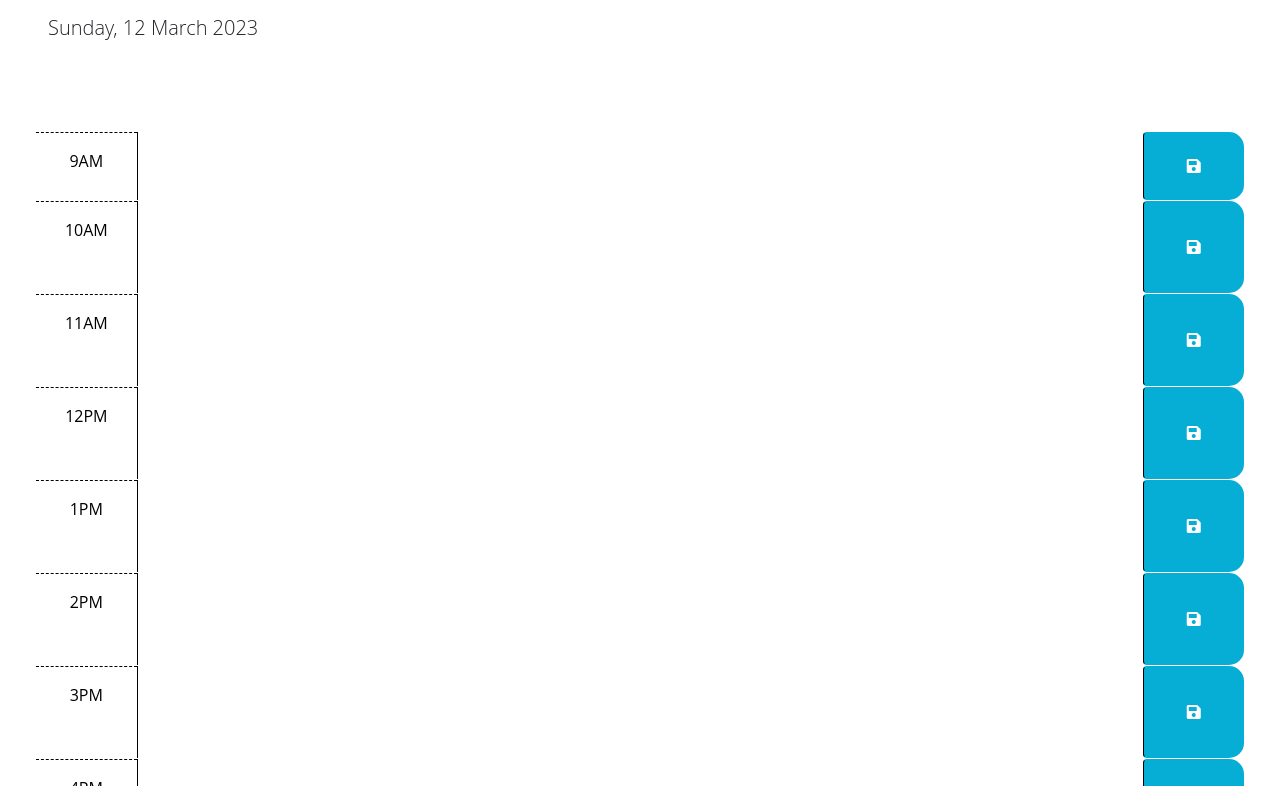
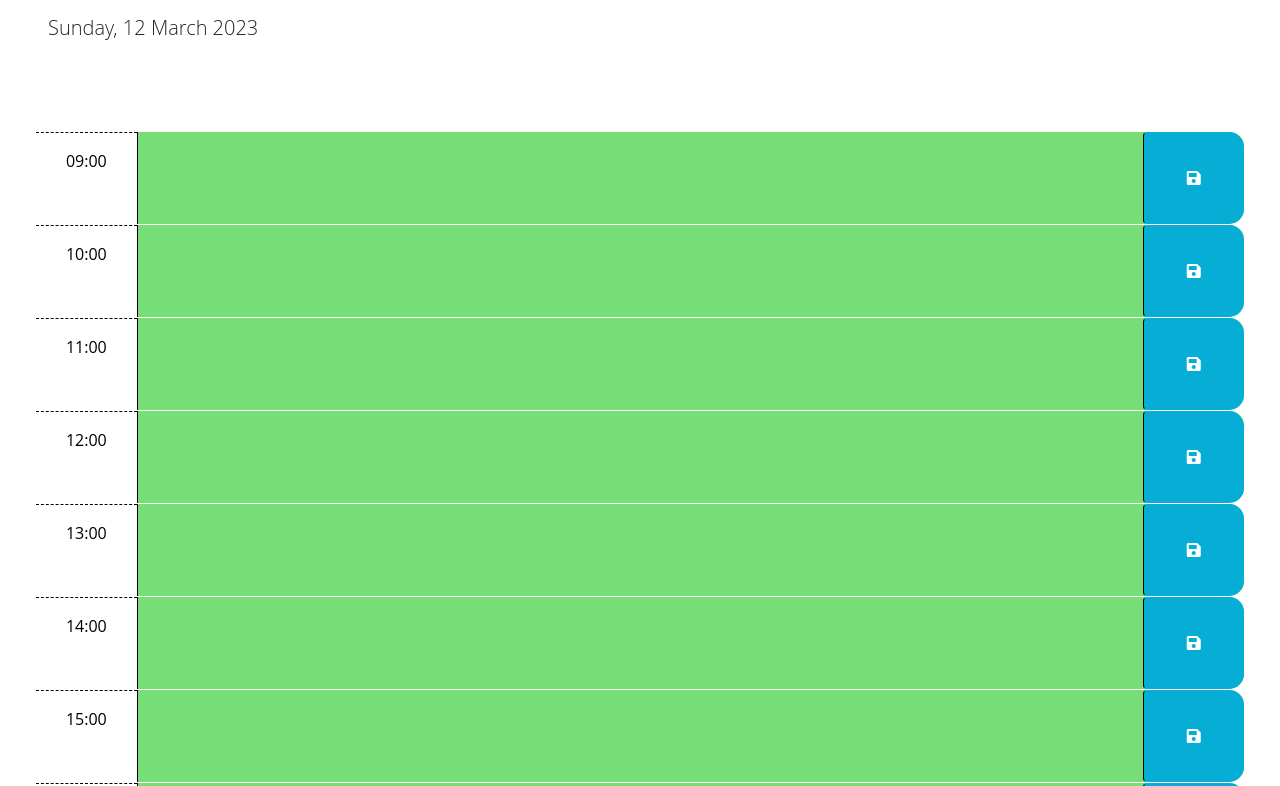
Before and after one commit to ssnakeoil/on-the-clock-planner, a plain HTML site: page Develop/index.html in a window 1280 px wide. Shown: the part 166-952 px from the top of the page. Drawn offline with nearby package versions, Linux system fonts and the light colour scheme.

Commit message:
get input data from local storage for each waking hour

```diff
--- a/Develop/index.html
+++ b/Develop/index.html
@@ -43,8 +43,8 @@
 
       <!-- Example of a past time block. The "past" class adds a gray background color. -->
       <div id="hour-9" class="row time-block">
-        <div class="col-2 col-md-1 hour text-center py-3">9AM</div>
-        <textarea class="col-8 col-md-10 description" rows="2"> </textarea>
+        <div class="col-2 col-md-1 hour text-center py-3">09:00</div>
+        <textarea class="col-8 col-md-10 description" rows="3"> </textarea>
         <button class="btn saveBtn col-2 col-md-1" aria-label="save">
           <i class="fas fa-save" aria-hidden="true"></i>
         </button>
@@ -52,7 +52,7 @@
 
       <!-- Example of a present time block. The "present" class adds a red background color. -->
       <div id="hour-10" class="row time-block">
-        <div class="col-2 col-md-1 hour text-center py-3">10AM</div>
+        <div class="col-2 col-md-1 hour text-center py-3">10:00</div>
         <textarea class="col-8 col-md-10 description" rows="3"> </textarea>
         <button class="btn saveBtn col-2 col-md-1" aria-label="save">
           <i class="fas fa-save" aria-hidden="true"></i>
@@ -61,7 +61,7 @@
 
       <!-- Example of a future time block. The "future" class adds a green background color. -->
       <div id="hour-11" class="row time-block">
-        <div class="col-2 col-md-1 hour text-center py-3">11AM</div>
+        <div class="col-2 col-md-1 hour text-center py-3">11:00</div>
         <textarea class="col-8 col-md-10 description" rows="3"> </textarea>
         <button class="btn saveBtn col-2 col-md-1" aria-label="save">
           <i class="fas fa-save" aria-hidden="true"></i>
@@ -69,7 +69,7 @@
       </div>
 
       <div id="hour-12" class="row time-block">
-        <div class="col-2 col-md-1 hour text-center py-3">12PM</div>
+        <div class="col-2 col-md-1 hour text-center py-3">12:00</div>
         <textarea class="col-8 col-md-10 description" rows="3"> </textarea>
         <button class="btn saveBtn col-2 col-md-1" aria-label="save">
           <i class="fas fa-save" aria-hidden="true"></i>
@@ -77,7 +77,7 @@
       </div>
 
       <div id="hour-13" class="row time-block">
-        <div class="col-2 col-md-1 hour text-center py-3">1PM</div>
+        <div class="col-2 col-md-1 hour text-center py-3">13:00</div>
         <textarea class="col-8 col-md-10 description" rows="3"> </textarea>
         <button class="btn saveBtn col-2 col-md-1" aria-label="save">
           <i class="fas fa-save" aria-hidden="true"></i>
@@ -85,7 +85,7 @@
       </div>
 
       <div id="hour-14" class="row time-block">
-        <div class="col-2 col-md-1 hour text-center py-3">2PM</div>
+        <div class="col-2 col-md-1 hour text-center py-3">14:00</div>
         <textarea class="col-8 col-md-10 description" rows="3"> </textarea>
         <button class="btn saveBtn col-2 col-md-1" aria-label="save">
           <i class="fas fa-save" aria-hidden="true"></i>
@@ -93,7 +93,7 @@
       </div>
 
       <div id="hour-15" class="row time-block">
-        <div class="col-2 col-md-1 hour text-center py-3">3PM</div>
+        <div class="col-2 col-md-1 hour text-center py-3">15:00</div>
         <textarea class="col-8 col-md-10 description" rows="3"> </textarea>
         <button class="btn saveBtn col-2 col-md-1" aria-label="save">
           <i class="fas fa-save" aria-hidden="true"></i>
@@ -101,7 +101,7 @@
       </div>
 
       <div id="hour-16" class="row time-block">
-        <div class="col-2 col-md-1 hour text-center py-3">4PM</div>
+        <div class="col-2 col-md-1 hour text-center py-3">16:00</div>
         <textarea class="col-8 col-md-10 description" rows="3"> </textarea>
         <button class="btn saveBtn col-2 col-md-1" aria-label="save">
           <i class="fas fa-save" aria-hidden="true"></i>
@@ -109,7 +109,7 @@
       </div>
 
       <div id="hour-17" class="row time-block">
-        <div class="col-2 col-md-1 hour text-center py-3">5PM</div>
+        <div class="col-2 col-md-1 hour text-center py-3">17:00</div>
         <textarea class="col-8 col-md-10 description" rows="3"> </textarea>
         <button class="btn saveBtn col-2 col-md-1" aria-label="save">
           <i class="fas fa-save" aria-hidden="true"></i>
--- a/Develop/script.js
+++ b/Develop/script.js
@@ -2,8 +2,6 @@
 // the code isn't run until the browser has finished rendering all the elements
 // in the html.
 $(function () {
-  //display current day
-  $("#currentDay").text(dayjs().format("dddd, DD MMMM YYYY"));
 
   // TODO: Add a listener for click events on the save button. This code should
   // use the id in the containing time-block as a key to save the user input in
@@ -12,7 +10,6 @@ $(function () {
   // time-block containing the button that was clicked? How might the id be
   // useful when saving the description in local storage?
   //
-
   $(".saveBtn").on("click", function () {
     var text = $(this).siblings(".description").val();
     var time = $(this).parent().attr("id");
@@ -29,7 +26,7 @@ $(function () {
     $(".time-block").each(function () {
       var blockHour = parseInt($(this).attr("id").split("-")[1]); //split the id and get the second part of the array
       if (blockHour < currentHour) {//block hour is less than current hour
-        $(this).addClass("past");
+        $(this).addClass("past"); //add past class to "time-block" class objects
       } else if (blockHour === currentHour) {
         $(this).removeClass("past");
         $(this).addClass("present");
@@ -44,5 +41,18 @@ $(function () {
   // the values of the corresponding textarea elements. HINT: How can the id
   // attribute of each time-block be used to do this?
   //
+  $("#hour-9 .description").val(localStorage.getItem("hour-9"));
+  $("#hour-10 .description").val(localStorage.getItem("hour-10"));
+  $("#hour-11 .description").val(localStorage.getItem("hour-11"));
+  $("#hour-12 .description").val(localStorage.getItem("hour-12"));
+  $("#hour-13 .description").val(localStorage.getItem("hour-13"));
+  $("#hour-14 .description").val(localStorage.getItem("hour-14"));
+  $("#hour-15 .description").val(localStorage.getItem("hour-15"));
+  $("#hour-16 .description").val(localStorage.getItem("hour-16"));
+  $("#hour-17 .description").val(localStorage.getItem("hour-17"));
+  timeBlocker();
+
   // TODO: Add code to display the current date in the header of the page.
+  //display current day
+  $("#currentDay").text(dayjs().format("dddd, DD MMMM YYYY"));
 });
```
